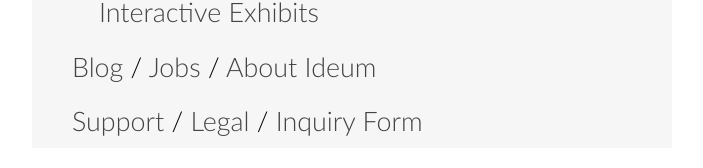
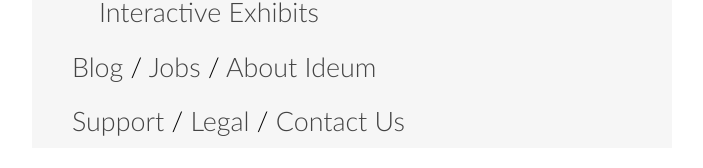
Before and after one commit to ideum/m.ideum, a Jekyll site: the page built from index.html, in a window 1280 px wide and 900 px high, scrolled down 4197 px. Shown: the part 729-897 px from the top of the window, without its empty margins (288-991 px from the left). Built offline with Jekyll 4.4.1, drawn with Linux system fonts in a browser that asks for light colours.

Commit message:
Change name of Inquiry form in footer to match main nav

```diff
--- a/_layouts/default.html
+++ b/_layouts/default.html
@@ -79,7 +79,7 @@
                   <a title="Job Opportunities" href="http://ideum.com/jobs/">Jobs</a> /
                   <a title="About Us" href="http://ideum.com/about-us/">About Ideum</a>
                 </li>
-                <li><a title="Support" href="http://ideum.com/customer-support/">Support</a> / <a href="http://ideum.com/legal/">Legal</a> / <a href="/contact-us/">Inquiry Form</a></li>
+                <li><a title="Support" href="http://ideum.com/customer-support/">Support</a> / <a href="http://ideum.com/legal/">Legal</a> / <a href="/contact-us/">Contact Us</a></li>
             </ul>
         </footer>
 
```
